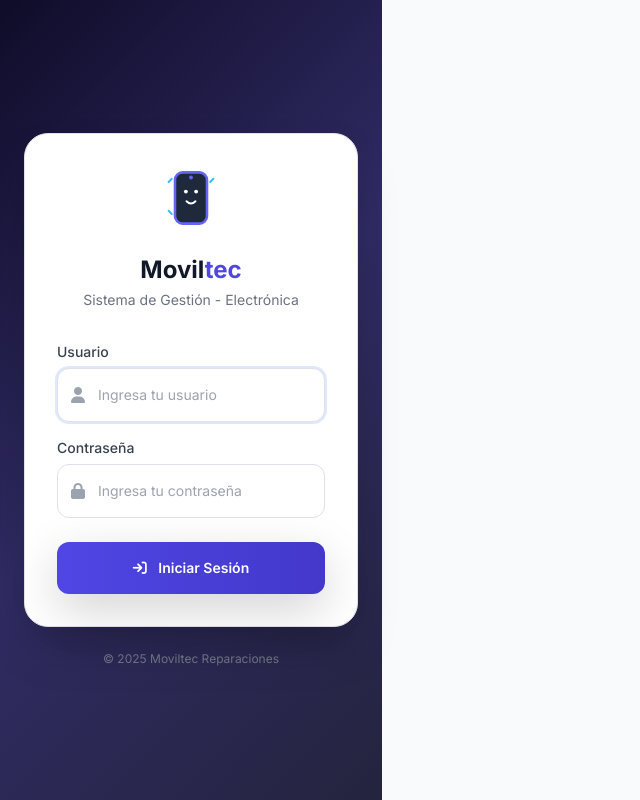
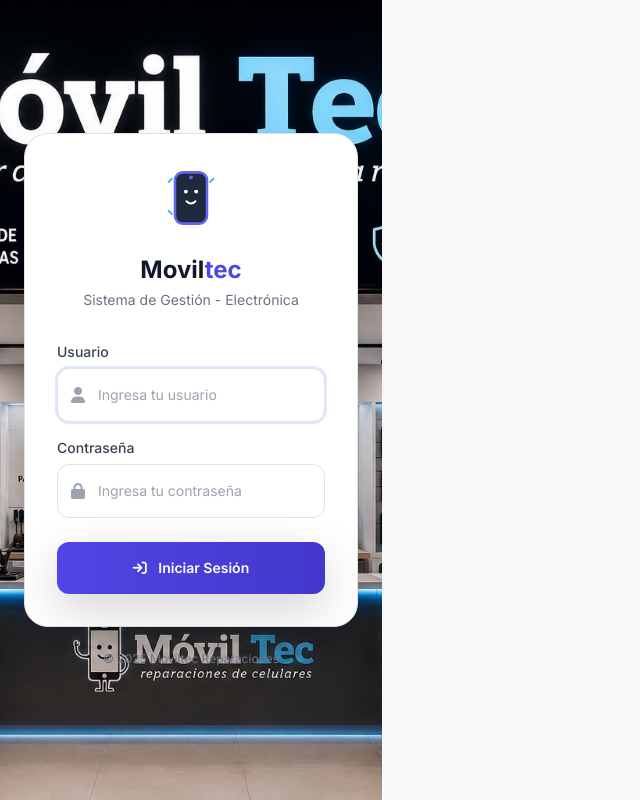
Before and after one commit to tobiasbustos7/sistema-electronica, a Flask app: page /auth/login in a window 1280 px wide. Shown: the whole page, without its empty margins (0-640 px from the left). Run offline with Flask 3, Linux system fonts and the light colour scheme; some libraries are stand-ins or nearby versions.

Commit message:
configuracion: fondo de pantalla en login con bg-login.png

```diff
--- a/app/templates/auth/login.html
+++ b/app/templates/auth/login.html
@@ -1,7 +1,7 @@
 {% extends "base.html" %}
 {% block title %}Iniciar Sesión - Moviltec{% endblock %}
 {% block login_content %}
-<div class="min-h-screen flex" style="background: linear-gradient(135deg, #0f0c29 0%, #302b63 50%, #24243e 100%);">
+<div class="min-h-screen flex bg-cover bg-center bg-no-repeat" style="background-image: url('{{ url_for('static', filename='img/bg-login.png') }}'), linear-gradient(135deg, #0f0c29 0%, #302b63 50%, #24243e 100%);">
     <div class="m-auto w-full max-w-md px-6">
         <div class="bg-white rounded-3xl shadow-2xl p-8 border border-gray-100">
             <div class="text-center mb-8">
```
Also changed, not shown: static/img/bg-login.png (added).
